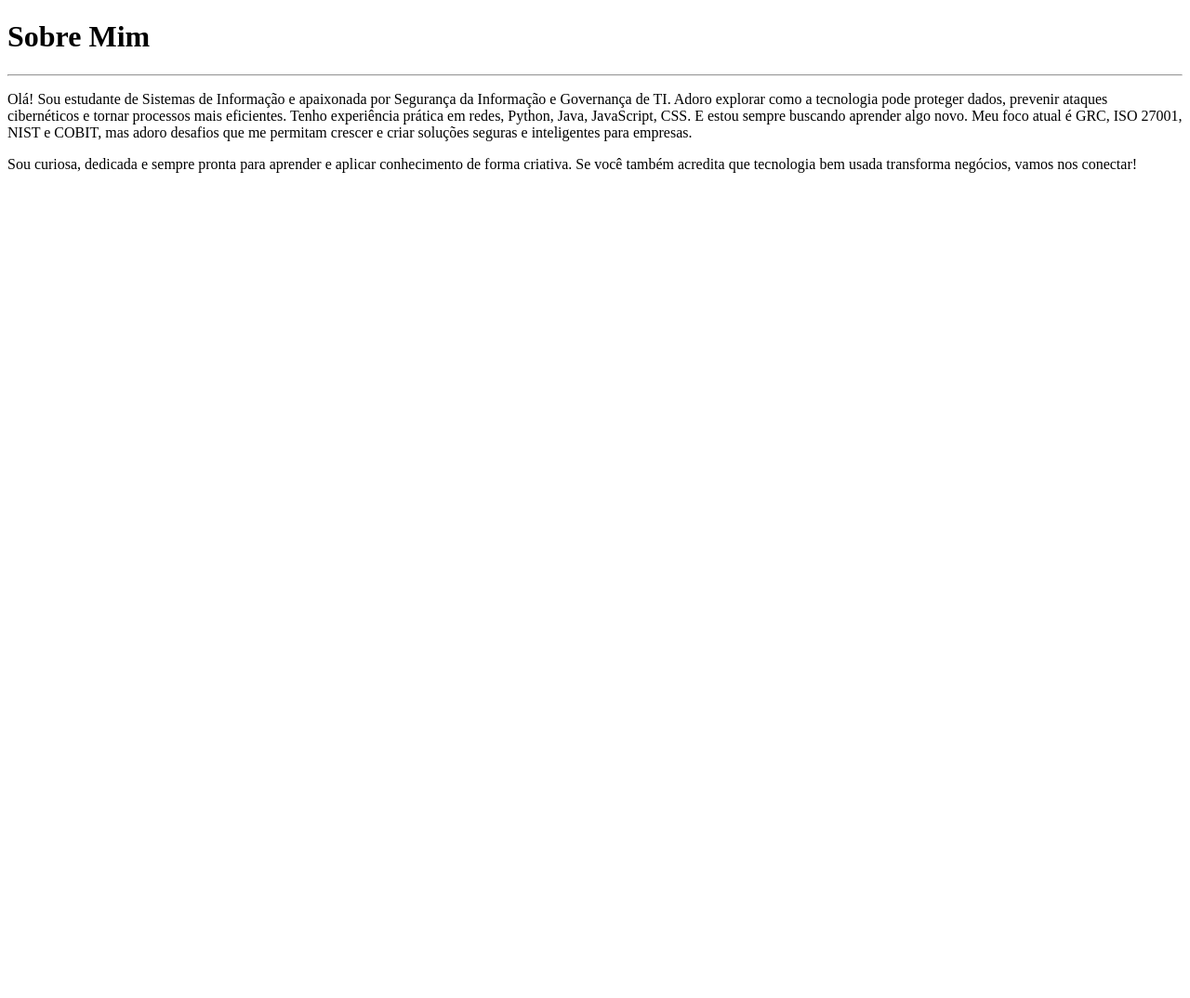
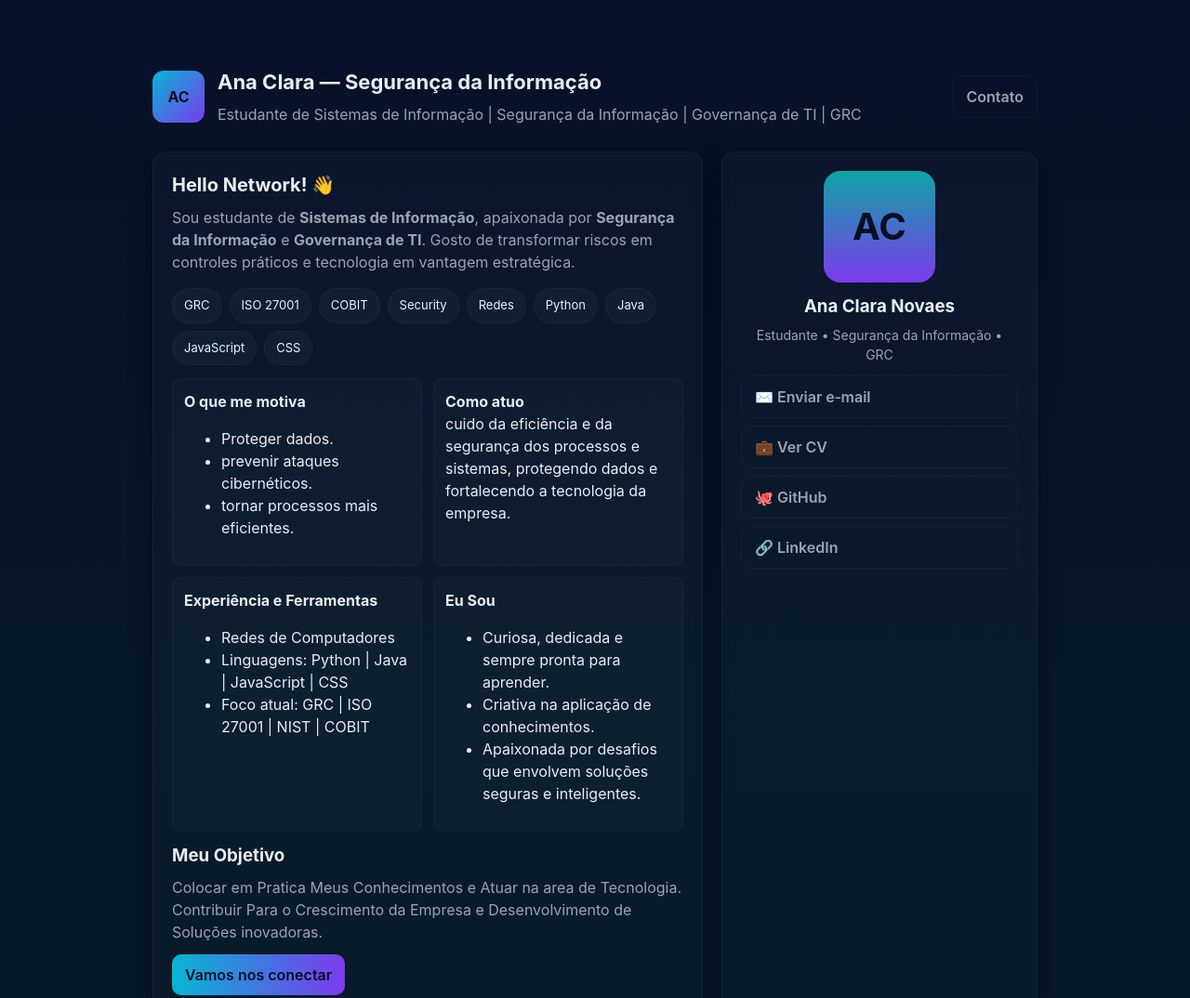
Before and after one commit to anacavalcantie/Ola_Mundo, a plain HTML site: page sitedoGihHub/index.html in a window 1280 px wide. Shown: the top 1074 px of the page at 93% size. Before the commit the page ends 800 px from the top, so only its background shows below. Drawn offline with Linux system fonts and the light colour scheme.

Commit message:
Atualizado
Criei um Site, Um pouco sobre mim.

```diff
--- a/sitedoGihHub/index.html
+++ b/sitedoGihHub/index.html
@@ -1,16 +1,140 @@
-<!DOCTYPE html>
-<html lang="pt-br">
+<!doctype html>
+<html lang="pt-BR">
 <head>
-    <meta charset="UTF-8">
-    <meta name="viewport" content="width=device-width, initial-scale=1.0">
-    <title>Meu Site AnaCods no repósitorio</title>
+  <meta charset="utf-8">
+  <meta name="viewport" content="width=device-width,initial-scale=1">
+  <title>AnaCods</title>
+  <link rel="icon" href="c:\Users\anaca\Downloads\WhatsApp Image 2025-09-14 at 01.33.54.jpeg" type="Image/png"
+  <meta name="description" content="Estudante de Sistemas de Informação | Segurança da Informação |   Governança de TI | GRC">
+  <style>
+    :root{--bg:#0f1724;--card:#0b1220;--accent:#06b6d4;--muted:#9aa4b2;--glass: rgba(255,255,255,0.03)}
+    *{box-sizing:border-box}
+    body{margin:0;font-family:Inter,system-ui,-apple-system,'Segoe UI',Roboto,'Helvetica Neue',Arial;background:linear-gradient(180deg,#071029 0%, #071827 60%);color:#e6eef6;line-height:1.5}
+    .container{max-width:1000px;margin:48px auto;padding:24px}
+    header{display:flex;justify-content:space-between;align-items:center}
+    .brand{display:flex;gap:14px;align-items:center}
+    .logo{width:56px;height:56px;border-radius:12px;background:linear-gradient(135deg,var(--accent),#7c3aed);display:flex;align-items:center;justify-content:center;font-weight:700;color:#021024}
+    h1{margin:0;font-size:22px}
+    p.lead{margin:6px 0 0;color:var(--muted)}
+
+    .card{background:linear-gradient(180deg, rgba(255,255,255,0.02), rgba(255,255,255,0.01));border:1px solid rgba(255,255,255,0.04);padding:20px;border-radius:14px;box-shadow:0 6px 24px rgba(2,6,23,0.6)}
+
+    .hero{display:grid;grid-template-columns:1fr 340px;gap:20px;margin-top:28px}
+    .intro h2{margin:0 0 8px;font-size:20px}
+    .intro p{margin:0 0 16px;color:var(--muted)}
+
+    .badges{display:flex;flex-wrap:wrap;gap:8px}
+    .badge{background:var(--glass);padding:8px 12px;border-radius:999px;font-size:13px;color:#dff6fb;border:1px solid rgba(255,255,255,0.03)}
+
+    .skills{display:grid;grid-template-columns:repeat(2,1fr);gap:12px;margin-top:14px}
+    .skill{padding:12px;border-radius:10px;background:rgba(255,255,255,0.02);border:1px solid rgba(255,255,255,0.03)}
+    .skill strong{display:block}
+    .focus{margin-top:12px}
+
+    aside .profile{display:flex;flex-direction:column;gap:12px;align-items:center;text-align:center}
+    .avatar{width:120px;height:120px;border-radius:18px;background:linear-gradient(180deg,#0ea5a4,#7c3aed);display:flex;align-items:center;justify-content:center;font-size:40px;font-weight:700;color:#021024}
+    .contact{display:flex;flex-direction:column;gap:8px;width:100%}
+    .btn{display:inline-flex;align-items:center;gap:8px;padding:10px 14px;border-radius:10px;text-decoration:none;font-weight:600}
+    .btn-primary{background:linear-gradient(90deg,var(--accent),#7c3aed);color:#021024}
+    .btn-ghost{background:transparent;border:1px solid rgba(255,255,255,0.04);color:var(--muted)}
+
+    footer{margin-top:28px;text-align:center;color:var(--muted);font-size:14px}
+
+    @media (max-width:880px){.hero{grid-template-columns:1fr;padding-bottom:8px}.avatar{width:100px;height:100px}}
+    @media (max-width:520px){.container{margin:24px 16px}.skills{grid-template-columns:1fr}}
+  </style>
 </head>
 <body>
-    <h1>Sobre Mim</h1>
-    <hr>
-    <p>Olá! Sou estudante de Sistemas de Informação e apaixonada por Segurança da Informação e Governança de TI. Adoro explorar como a tecnologia pode proteger dados, prevenir ataques cibernéticos e tornar processos mais eficientes.
-Tenho experiência prática em redes, Python, Java, JavaScript, CSS. E estou sempre buscando aprender algo novo. Meu foco atual é GRC, ISO 27001, NIST e COBIT, mas adoro desafios que me permitam crescer e criar soluções seguras e inteligentes para empresas.
-</p>
-<p>Sou curiosa, dedicada e sempre pronta para aprender e aplicar conhecimento de forma criativa. Se você também acredita que tecnologia bem usada transforma negócios, vamos nos conectar!</p>
+  <div class="container">
+    <header>
+      <div class="brand">
+        <div class="logo">AC</div>
+        <div>
+          <h1>Ana Clara — Segurança da Informação</h1>
+          <p class="lead">Estudante de Sistemas de Informação | Segurança da Informação |   Governança de TI | GRC</p>
+        </div>
+      </div>
+      <nav>
+        <a class="btn btn-ghost" href="#contato">Contato</a>
+      </nav>
+    </header>
+
+    <main class="hero">
+      <section class="card intro">
+        <h2>Hello Network! 👋</h2>
+        <p>Sou estudante de <strong>Sistemas de Informação</strong>, apaixonada por <strong>Segurança da Informação</strong> e <strong>Governança de TI</strong>. Gosto de transformar riscos em controles práticos e tecnologia em vantagem estratégica.</p>
+
+        <div class="badges" aria-hidden>
+          <span class="badge">GRC</span>
+          <span class="badge">ISO 27001</span>
+          <span class="badge">COBIT</span>
+          <span class="badge">Security</span>
+          <span class="badge">Redes</span>
+          <span class="badge">Python</span>
+          <span class="badge">Java</span>
+          <span class="badge">JavaScript</span>
+          <span class="badge">CSS</span>
+        </div>
+
+        <div class="skills">
+          <div class="skill">
+            <strong>O que me motiva</strong>
+            <span><ul>
+                <li>Proteger dados.</li>
+                <li>prevenir ataques cibernéticos.</li>
+                <li>tornar processos mais eficientes.</li>
+            </ul></span>
+          </div>
+          <div class="skill">
+            <strong>Como atuo</strong>
+            <span>cuido da eficiência e da segurança dos processos e sistemas, protegendo dados e fortalecendo a tecnologia da empresa.</span>
+          </div>
+          <div class="skill">
+            <strong>Experiência e Ferramentas</strong>
+            <span><ul>
+                <li>Redes de Computadores </li>
+                <li>Linguagens: Python | Java | JavaScript | CSS</li>
+                <li>Foco atual: GRC | ISO 27001 | NIST | COBIT</li>
+            </ul></span>
+          </div>
+          <div class="skill">
+            <strong>Eu Sou</strong>
+            <span><ul>
+                <li>Curiosa, dedicada e sempre pronta para aprender.</li>
+                <li>Criativa na aplicação de conhecimentos.</li>
+                <li>Apaixonada por desafios que envolvem soluções seguras e inteligentes.</li>
+            </ul></span>
+          </div>
+        </div>
+
+        <div class="focus">
+          <h3 style="margin:12px 0 8px">Meu Objetivo</h3>
+          <p style="margin:0 0 12px;color:var(--muted)"> Colocar em Pratica Meus Conhecimentos e Atuar na area de Tecnologia. <br> Contribuir Para o Crescimento da Empresa e Desenvolvimento de Soluções inovadoras.</p>
+          <a class="btn btn-primary" href="#contato">Vamos nos conectar</a>
+        </div>
+      </section>
+
+      <aside class="card" aria-label="Perfil & Contato">
+        <div class="profile">
+          <div class="avatar">AC</div>
+          <div>
+            <h3 style="margin:0">Ana Clara Novaes</h3>
+            <p style="margin:6px 0 0;color:var(--muted);font-size:14px">Estudante • Segurança da Informação • GRC</p>
+          </div>
+
+          <div class="contact" id="contato">
+            <a class="btn btn-ghost" href="ana:anacavalcantie@icloud.com">✉️ Enviar e‑mail</a>
+            <a class="btn btn-ghost" href="c:\Users\anaca\Downloads\ana_cavalcantie (1).pdf">💼 Ver CV</a>
+            <a class="btn btn-ghost" href="https://github.com/anacavalcantie">🐙 GitHub</a>
+            <a class="btn btn-ghost" href="https://www.linkedin.com/in/anacavalcantie/">🔗 LinkedIn</a>
+          </div>
+        </div>
+      </aside>
+    </main>
+
+    <footer>
+      <small>Ana Clara Novaes cavalcanti</small>
+    </footer>
+  </div>
 </body>
 </html>
```
